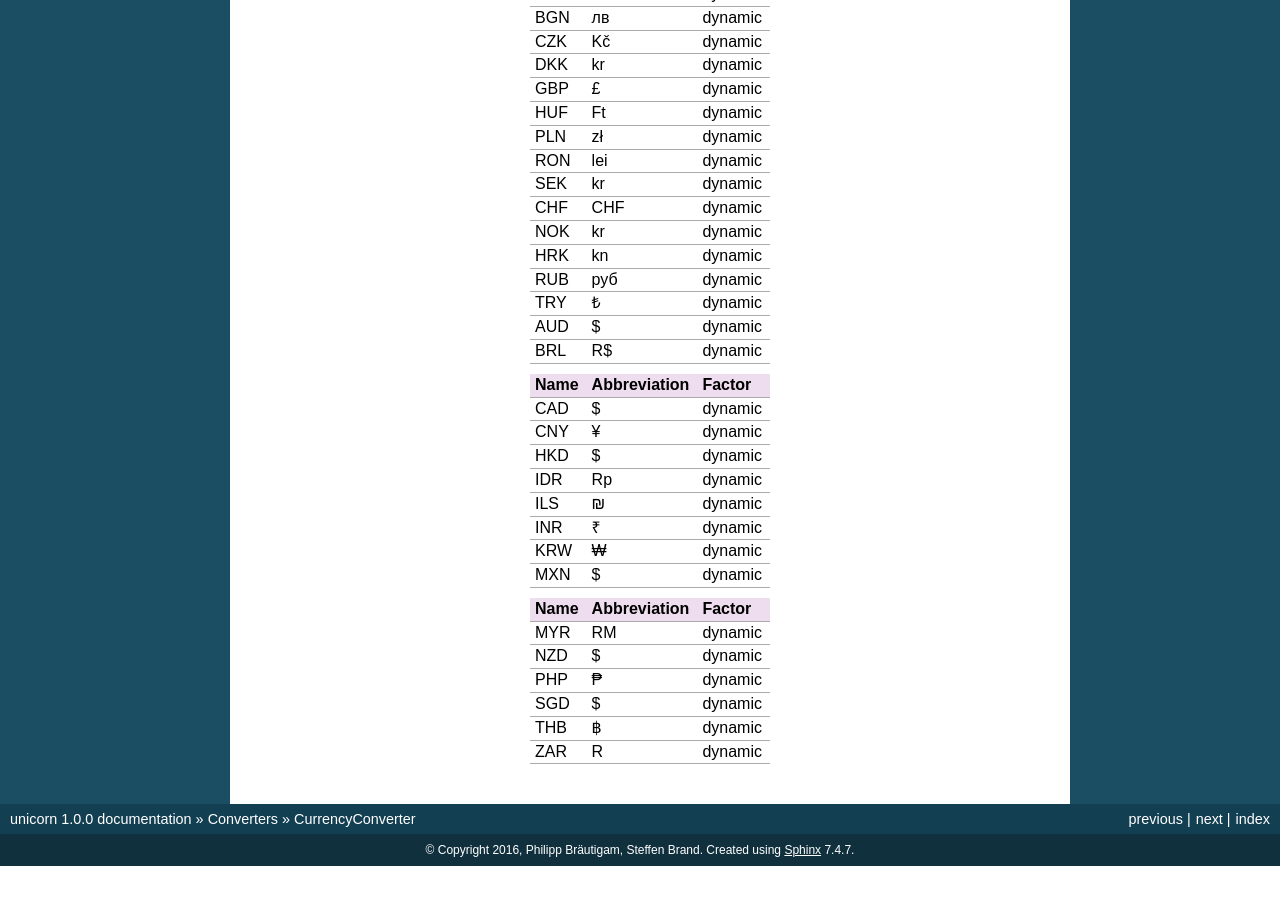
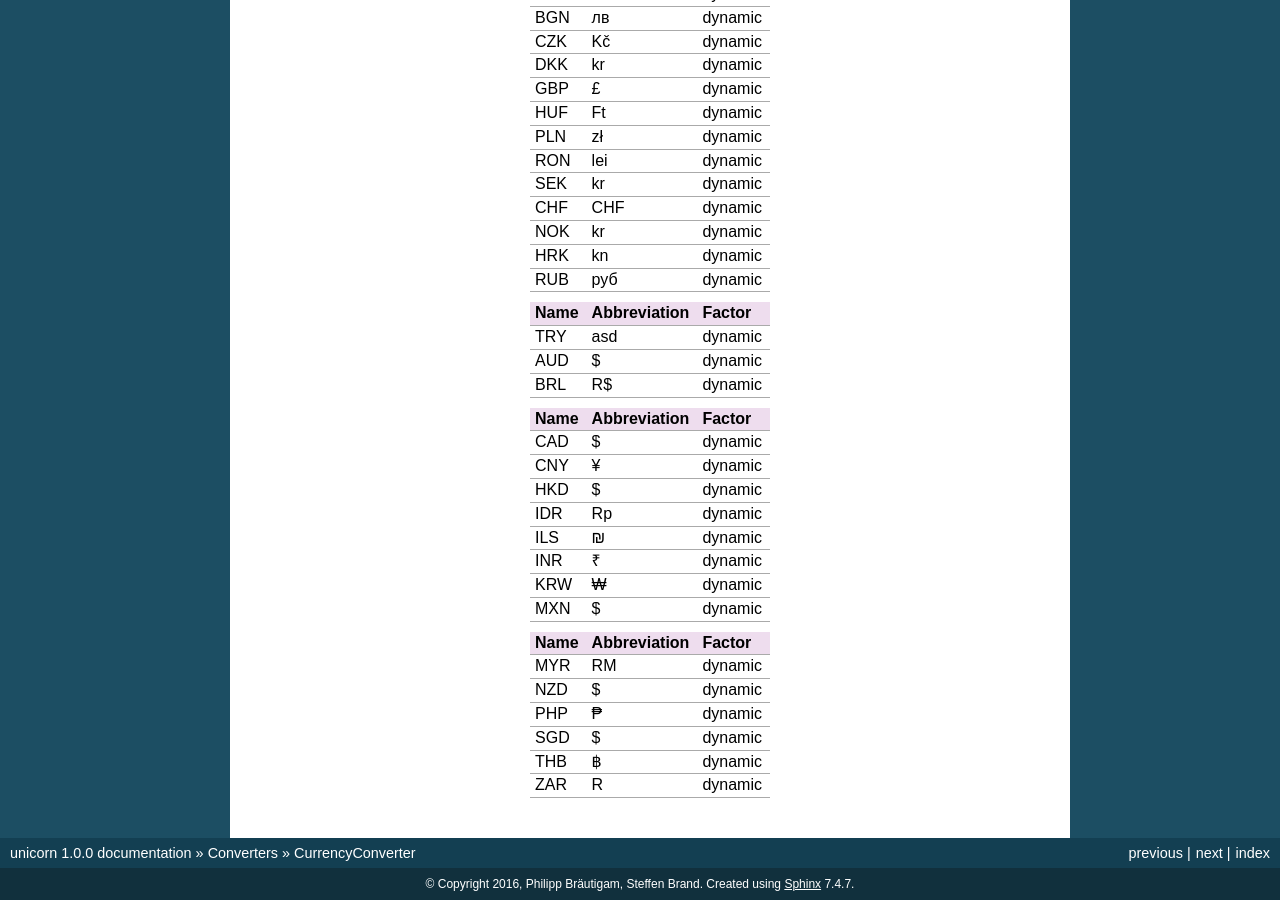
Before and after one commit to xyNNN/unicorn, a Sphinx documentation site: the page built from docs/source/currency-converter.rst, in a window 1280 px wide and 900 px high, scrolled down 573 px. Built offline with Sphinx 7.4.7, drawn with Linux system fonts in a browser that asks for light colours; before the commit the page ends 1439 px from its top, so only the background shows below that.

```diff
--- a/docs/source/currency-converter.rst
+++ b/docs/source/currency-converter.rst
@@ -57,7 +57,11 @@
 +----------------+---------------------+----------------+
 | RUB            | руб                 | dynamic        |
 +----------------+---------------------+----------------+
-| TRY            | ₺                   | dynamic        |
+
++----------------+---------------------+----------------+
+| Name           | Abbreviation        | Factor         |
++================+=====================+================+
+| TRY            | asd                 | dynamic        |
 +----------------+---------------------+----------------+
 | AUD            | $                   | dynamic        |
 +----------------+---------------------+----------------+
```
